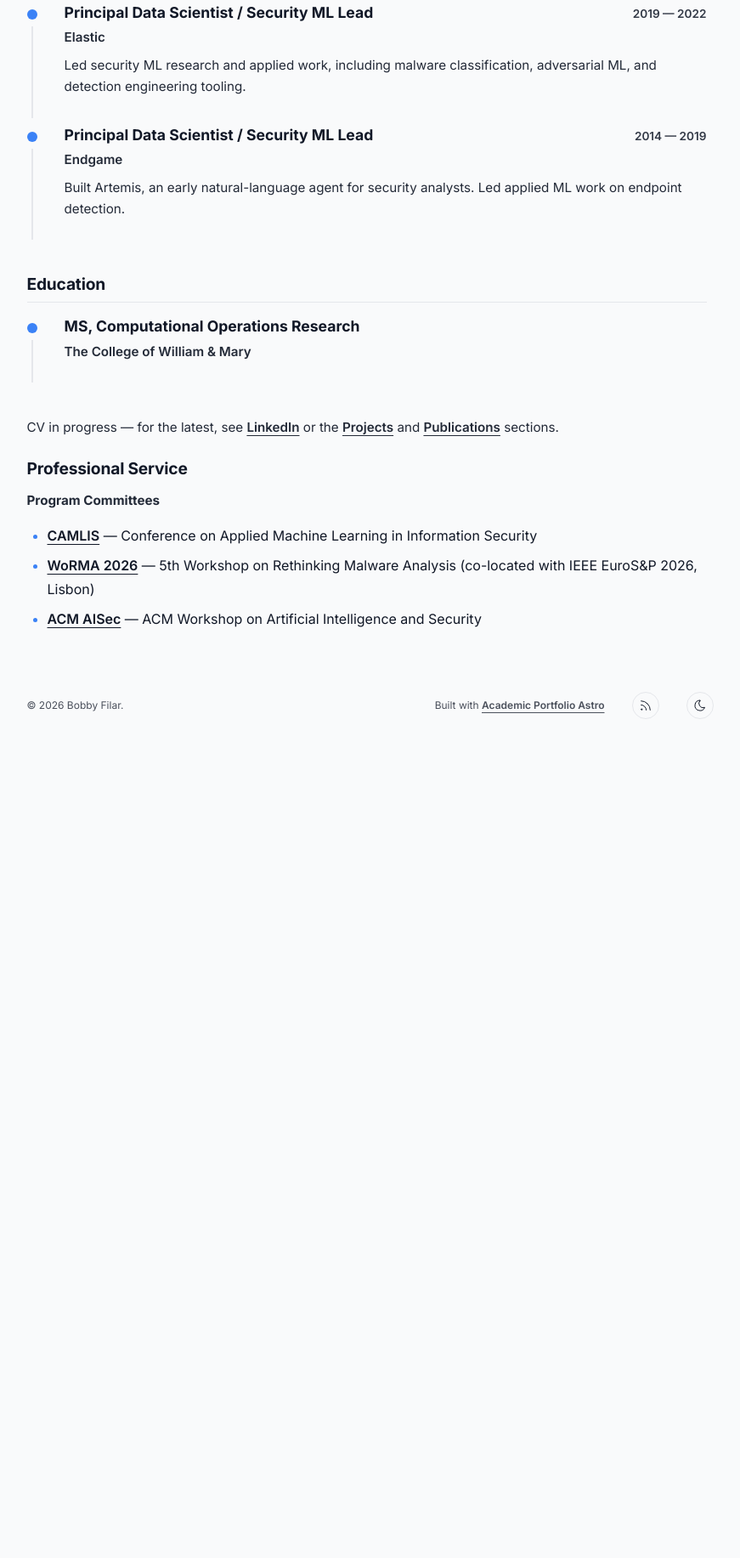
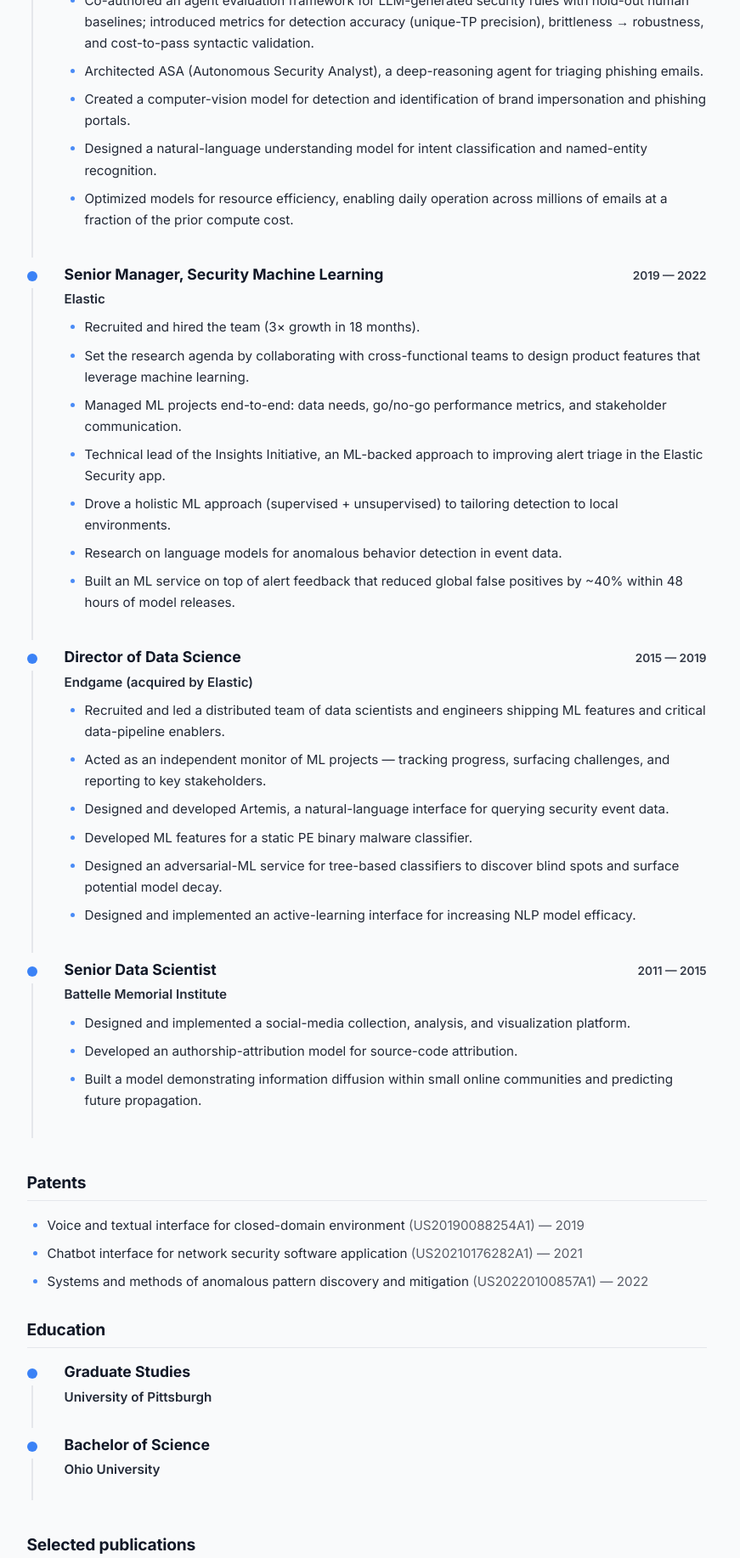
Before and after one commit to bfilar/bfilar.github.io, an Astro site: page /cv in a window 1280 px wide. Shown: the part 365-2198 px from the top of the page at 85% size, without its empty margins (337-1208 px from the left). Before the commit the page ends 1235 px from the top, so only its background shows below. Built offline with nearby package versions, Linux system fonts and the light colour scheme; Astro itself is replaced by a stand-in of ours.

Commit message:
expand cv with experience, patents, selected pubs

```diff
--- a/src/components/ui/Timeline.astro
+++ b/src/components/ui/Timeline.astro
@@ -3,7 +3,7 @@ export interface TimelineItemData {
     title: string;
     period: string;
     subtitle: string;
-    description?: string;
+    description?: string | string[];
     thesis?: string;
 }
 
@@ -35,9 +35,15 @@ const { items } = Astro.props;
                         {item.subtitle}
                     </div>
                     {item.description && (
-                        <div class="body mt-2">
-                            {item.description}
-                        </div>
+                        Array.isArray(item.description) ? (
+                            <ul class="body mt-2 list-disc pl-5 space-y-1">
+                                {item.description.map((line) => (
+                                    <li>{line}</li>
+                                ))}
+                            </ul>
+                        ) : (
+                            <div class="body mt-2">{item.description}</div>
+                        )
                     )}
                     {item.thesis && (
                         <div class="body italic mt-2 opacity-80">
--- a/src/content.config.ts
+++ b/src/content.config.ts
@@ -80,11 +80,12 @@ const cv = defineCollection({
     schema: z.object({
         name: z.string(),
         title: z.string(),
+        location: z.string().optional(),
         experience: z.array(z.object({
             role: z.string(),
             institution: z.string(),
             period: z.string(),
-            description: z.string(),
+            description: z.union([z.string(), z.array(z.string())]).optional(),
         })).optional(),
         education: z.array(z.object({
             degree: z.string(),
@@ -92,6 +93,11 @@ const cv = defineCollection({
             period: z.string(),
             thesis: z.string().optional(),
             description: z.string().optional(),
+        })).optional(),
+        patents: z.array(z.object({
+            title: z.string(),
+            number: z.string().optional(),
+            year: z.string(),
         })).optional(),
     }),
 });
--- a/src/content/cv.md
+++ b/src/content/cv.md
@@ -1,26 +1,74 @@
 ---
 name: "Bobby Filar"
 title: "Head of AI, Sublime Security"
+location: "Minneapolis, MN, USA"
 experience:
   - role: "Head of AI"
     institution: "Sublime Security"
     period: "2022 — present"
-    description: "Lead the team building ML-driven detection capabilities and the agentic systems at the core of the platform. Developed and own Sublime's AI Governance program, organized around the Trust, Then Autonomy framework."
-  - role: "Principal Data Scientist / Security ML Lead"
+    description:
+      - "Designed and co-developed ADÉ (Autonomous Detection Engineer), a specialized coding agent that writes detections through a knowledge base, tool use, and specialized sub-agents."
+      - "Co-authored an agent evaluation framework for LLM-generated security rules with hold-out human baselines; introduced metrics for detection accuracy (unique-TP precision), brittleness → robustness, and cost-to-pass syntactic validation."
+      - "Architected ASA (Autonomous Security Analyst), a deep-reasoning agent for triaging phishing emails."
+      - "Created a computer-vision model for detection and identification of brand impersonation and phishing portals."
+      - "Designed a natural-language understanding model for intent classification and named-entity recognition."
+      - "Optimized models for resource efficiency, enabling daily operation across millions of emails at a fraction of the prior compute cost."
+  - role: "Senior Manager, Security Machine Learning"
     institution: "Elastic"
     period: "2019 — 2022"
-    description: "Led security ML research and applied work, including malware classification, adversarial ML, and detection engineering tooling."
-  - role: "Principal Data Scientist / Security ML Lead"
-    institution: "Endgame"
-    period: "2014 — 2019"
-    description: "Built Artemis, an early natural-language agent for security analysts. Led applied ML work on endpoint detection."
+    description:
+      - "Recruited and hired the team (3× growth in 18 months)."
+      - "Set the research agenda by collaborating with cross-functional teams to design product features that leverage machine learning."
+      - "Managed ML projects end-to-end: data needs, go/no-go performance metrics, and stakeholder communication."
+      - "Technical lead of the Insights Initiative, an ML-backed approach to improving alert triage in the Elastic Security app."
+      - "Drove a holistic ML approach (supervised + unsupervised) to tailoring detection to local environments."
+      - "Research on language models for anomalous behavior detection in event data."
+      - "Built an ML service on top of alert feedback that reduced global false positives by ~40% within 48 hours of model releases."
+  - role: "Director of Data Science"
+    institution: "Endgame (acquired by Elastic)"
+    period: "2015 — 2019"
+    description:
+      - "Recruited and led a distributed team of data scientists and engineers shipping ML features and critical data-pipeline enablers."
+      - "Acted as an independent monitor of ML projects — tracking progress, surfacing challenges, and reporting to key stakeholders."
+      - "Designed and developed Artemis, a natural-language interface for querying security event data."
+      - "Developed ML features for a static PE binary malware classifier."
+      - "Designed an adversarial-ML service for tree-based classifiers to discover blind spots and surface potential model decay."
+      - "Designed and implemented an active-learning interface for increasing NLP model efficacy."
+  - role: "Senior Data Scientist"
+    institution: "Battelle Memorial Institute"
+    period: "2011 — 2015"
+    description:
+      - "Designed and implemented a social-media collection, analysis, and visualization platform."
+      - "Developed an authorship-attribution model for source-code attribution."
+      - "Built a model demonstrating information diffusion within small online communities and predicting future propagation."
+patents:
+  - title: "Voice and textual interface for closed-domain environment"
+    number: "US20190088254A1"
+    year: "2019"
+  - title: "Chatbot interface for network security software application"
+    number: "US20210176282A1"
+    year: "2021"
+  - title: "Systems and methods of anomalous pattern discovery and mitigation"
+    number: "US20220100857A1"
+    year: "2022"
 education:
-  - degree: "MS, Computational Operations Research"
-    institution: "The College of William & Mary"
+  - degree: "Graduate Studies"
+    institution: "University of Pittsburgh"
+    period: ""
+  - degree: "Bachelor of Science"
+    institution: "Ohio University"
     period: ""
 ---
 
-CV in progress — for the latest, see [LinkedIn](https://www.linkedin.com/in/bobby-filar/) or the [Projects](/projects) and [Publications](/publications) sections.
+## Selected publications
+
+- **Bertiger, Filar, et al. — Evaluating LLM-Generated Detection Rules in Cybersecurity.** *CAMLIS 2025.* [arXiv:2509.16749](https://arxiv.org/abs/2509.16749)
+- **Brundage, et al. — The Malicious Use of Artificial Intelligence: Forecasting, Prevention, and Mitigation.** *arXiv preprint, 2018* (co-authored with FHI, OpenAI, CSER, EFF, CNAS). [arXiv:1802.07228](https://arxiv.org/abs/1802.07228)
+- **Anderson, Kharkar, Filar, et al. — Learning to Evade Static PE Machine Learning Malware Models via Reinforcement Learning.** *arXiv preprint, 2018.* [arXiv:1801.08917](https://arxiv.org/abs/1801.08917)
+- **Filar, et al. — Ask Me Anything: A Conversational Interface to Augment Information Security Workers.** *USENIX SOUPS WSIW 2017.* [Workshop paper](https://www.usenix.org/conference/soups2017/workshop-program/wsiw2017/filar)
+- **Raff, Fleshman, Zak, Anderson, Filar, McLean — Classifying Sequences of Extreme Length with Constant Memory Applied to Malware Detection.** *AAAI 2021.* [OJS link](https://ojs.aaai.org/index.php/AAAI/article/view/17131)
+
+For the full list, see [Publications](/publications).
 
 ## Professional Service
 
--- a/src/pages/cv/index.astro
+++ b/src/pages/cv/index.astro
@@ -16,13 +16,13 @@ if (!cvEntry) {
 }
 
 const { Content } = await render(cvEntry);
-const { name, title, experience = [], education = [] } = cvEntry.data;
+const { name, title, location, experience = [], education = [], patents = [] } = cvEntry.data;
 ---
 
 <BaseLayout title={PAGES.cv.title}>
     <header class="page-header">
         <h1 class="page-title">{PAGES.cv.title}</h1>
-        <p class="page-subtitle">{PAGES.cv.subtitle}</p>
+        {location && <p class="page-subtitle">{location}</p>}
     </header>
 
     <div class="container-narrow">
@@ -30,7 +30,7 @@ const { name, title, experience = [], education = [] } = cvEntry.data;
             experience.length > 0 && (
                 <section class="section">
                     <h2 class="section-title border-b border-border pb-2">
-                        Professional Experience
+                        Experience
                     </h2>
                     <Timeline items={experience.map(exp => ({
                         title: exp.role,
@@ -38,6 +38,25 @@ const { name, title, experience = [], education = [] } = cvEntry.data;
                         period: exp.period,
                         description: exp.description
                     }))} />
+                </section>
+            )
+        }
+
+        {
+            patents.length > 0 && (
+                <section class="section">
+                    <h2 class="section-title border-b border-border pb-2">
+                        Patents
+                    </h2>
+                    <ul class="body list-disc pl-5 space-y-2">
+                        {patents.map(p => (
+                            <li>
+                                {p.title}
+                                {p.number && <span class="opacity-75"> ({p.number})</span>}
+                                <span class="opacity-75"> — {p.year}</span>
+                            </li>
+                        ))}
+                    </ul>
                 </section>
             )
         }
```
